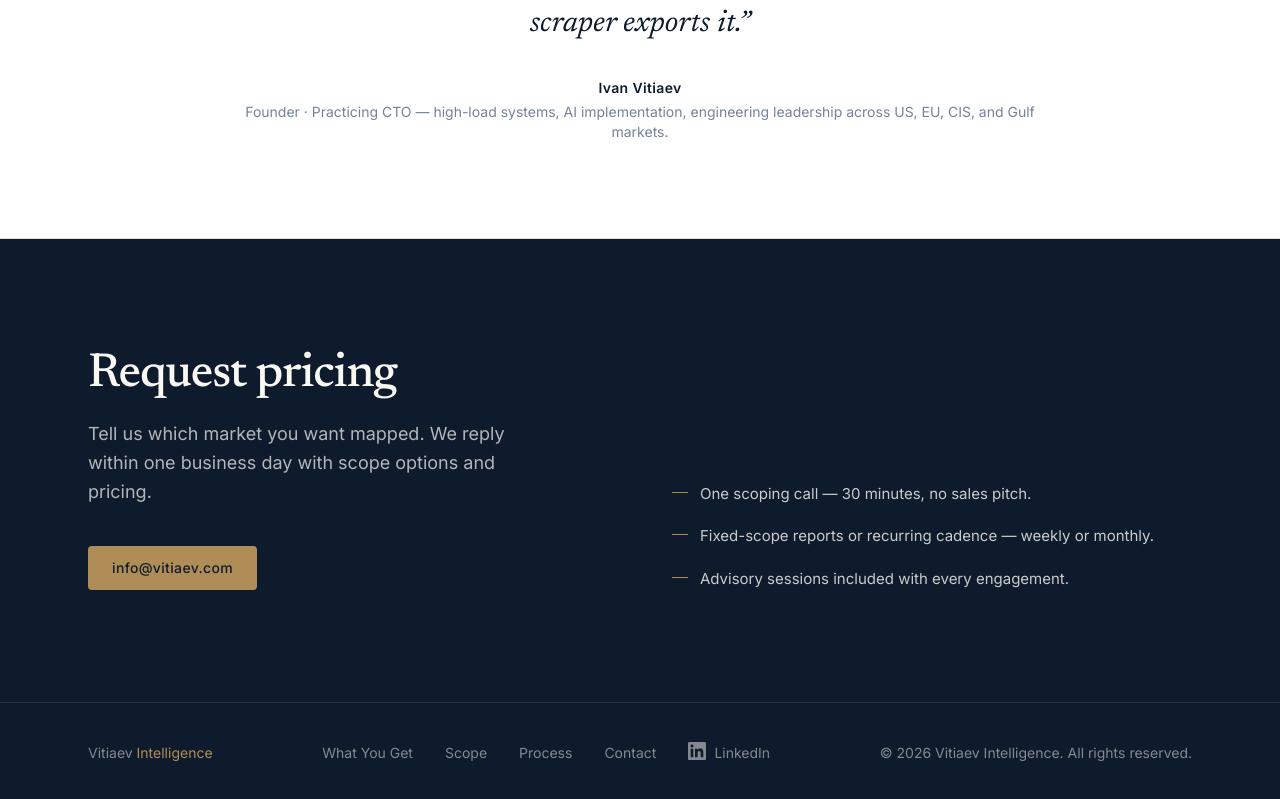
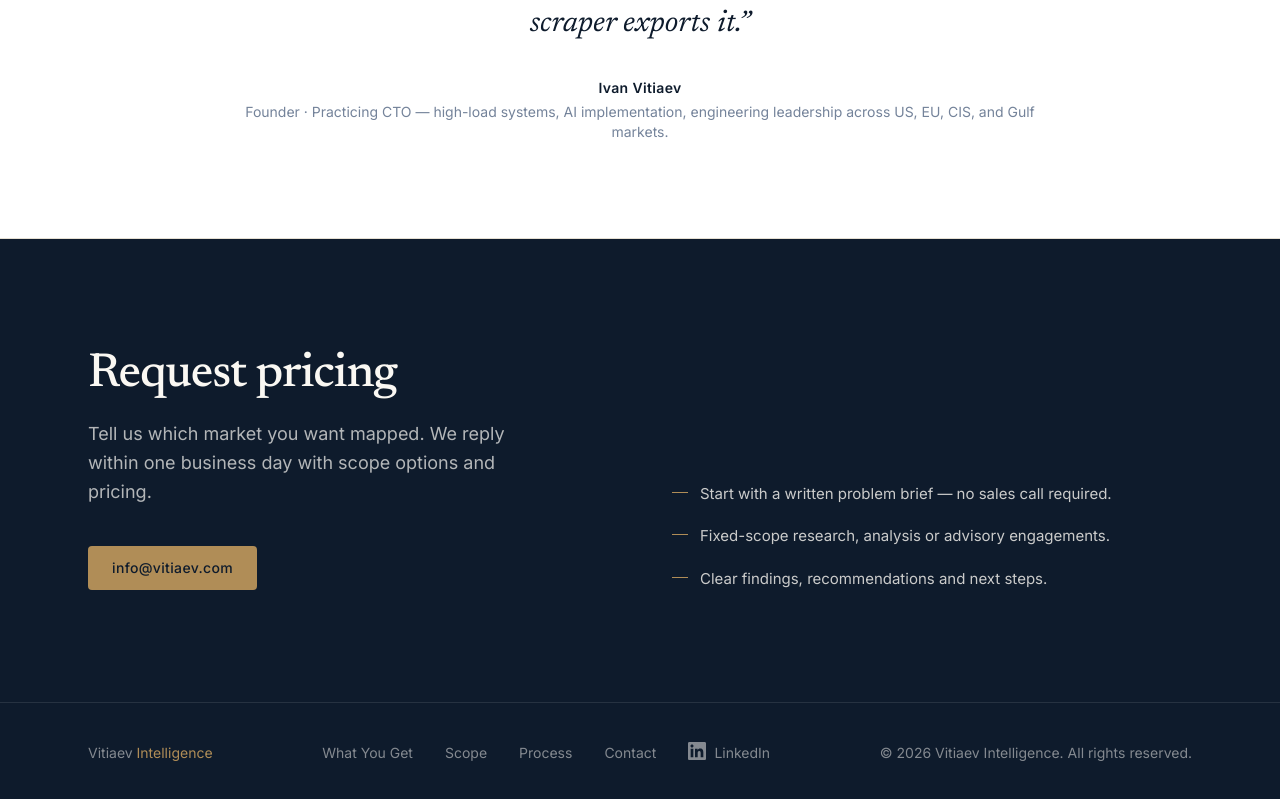
Before and after one commit to 8clever/consult, a React (Vite) app: page / in a window 1280 px wide. Shown: the part 7395-8194 px from the top of the page. Built offline with nearby package versions, Linux system fonts and the light colour scheme.

Commit message:
fix contact steps

```diff
--- a/src/components/Contact.tsx
+++ b/src/components/Contact.tsx
@@ -1,5 +1,11 @@
 
 const email = "info@vitiaev.com";
+
+const steps = [
+  "Start with a written problem brief — no sales call required.",
+  "Fixed-scope research, analysis or advisory engagements.",
+  "Clear findings, recommendations and next steps."
+]
 
 export default function Contact() {
   return (
@@ -21,24 +27,16 @@ export default function Contact() {
             </a>
           </div>
           <ul className="space-y-5 self-end border-t border-white/10 pt-8 text-[15px] md:border-t-0 md:pt-0">
-            <li className="flex gap-3">
-              <span aria-hidden className="mt-[9px] h-px w-4 shrink-0 bg-bronze" />
-              <span className="text-paper/80">
-                One scoping call — 30 minutes, no sales pitch.
-              </span>
-            </li>
-            <li className="flex gap-3">
-              <span aria-hidden className="mt-[9px] h-px w-4 shrink-0 bg-bronze" />
-              <span className="text-paper/80">
-                Fixed-scope reports or recurring cadence — weekly or monthly.
-              </span>
-            </li>
-            <li className="flex gap-3">
-              <span aria-hidden className="mt-[9px] h-px w-4 shrink-0 bg-bronze" />
-              <span className="text-paper/80">
-                Advisory sessions included with every engagement.
-              </span>
-            </li>
+            {steps.map((s, i) => {
+              return (
+                <li key={i} className="flex gap-3">
+                  <span aria-hidden className="mt-[9px] h-px w-4 shrink-0 bg-bronze" />
+                  <span className="text-paper/80">
+                    {s}
+                  </span>
+                </li>
+              )
+            })}
           </ul>
         </div>
       </div>
```
